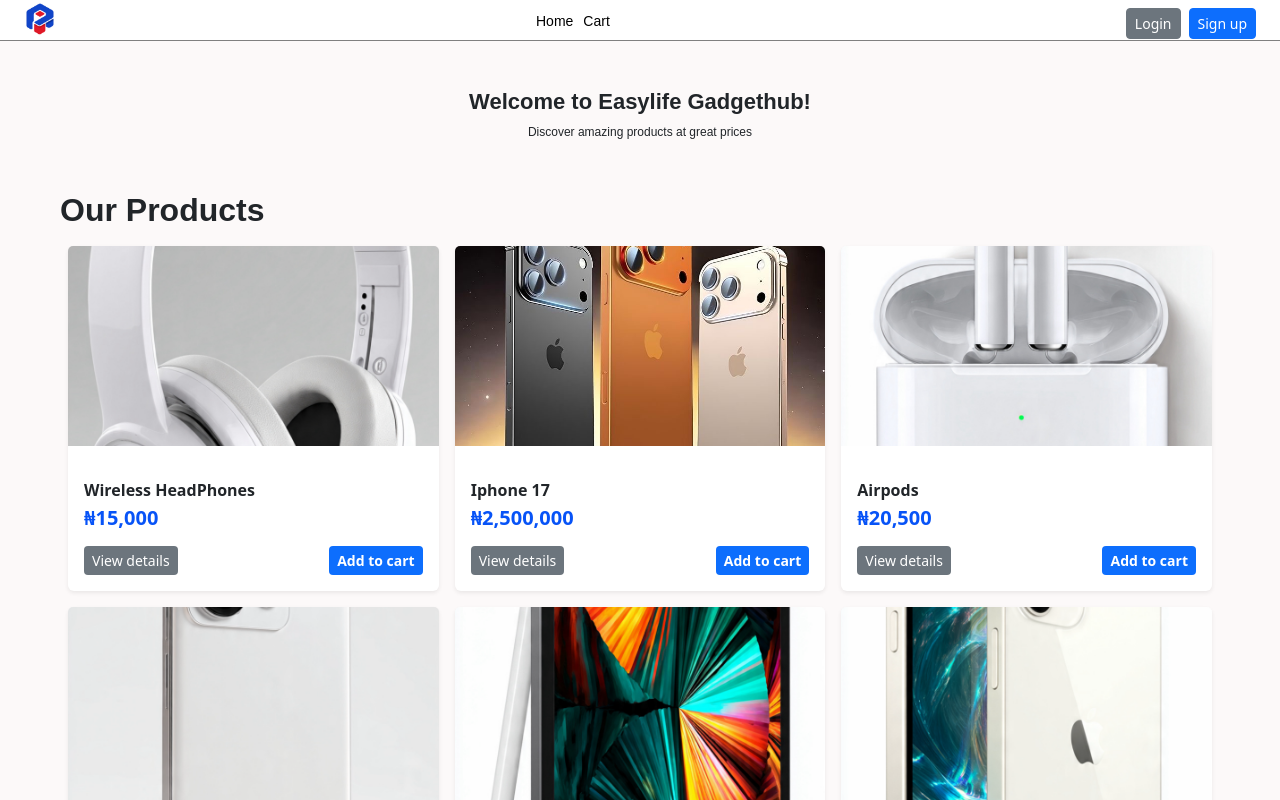
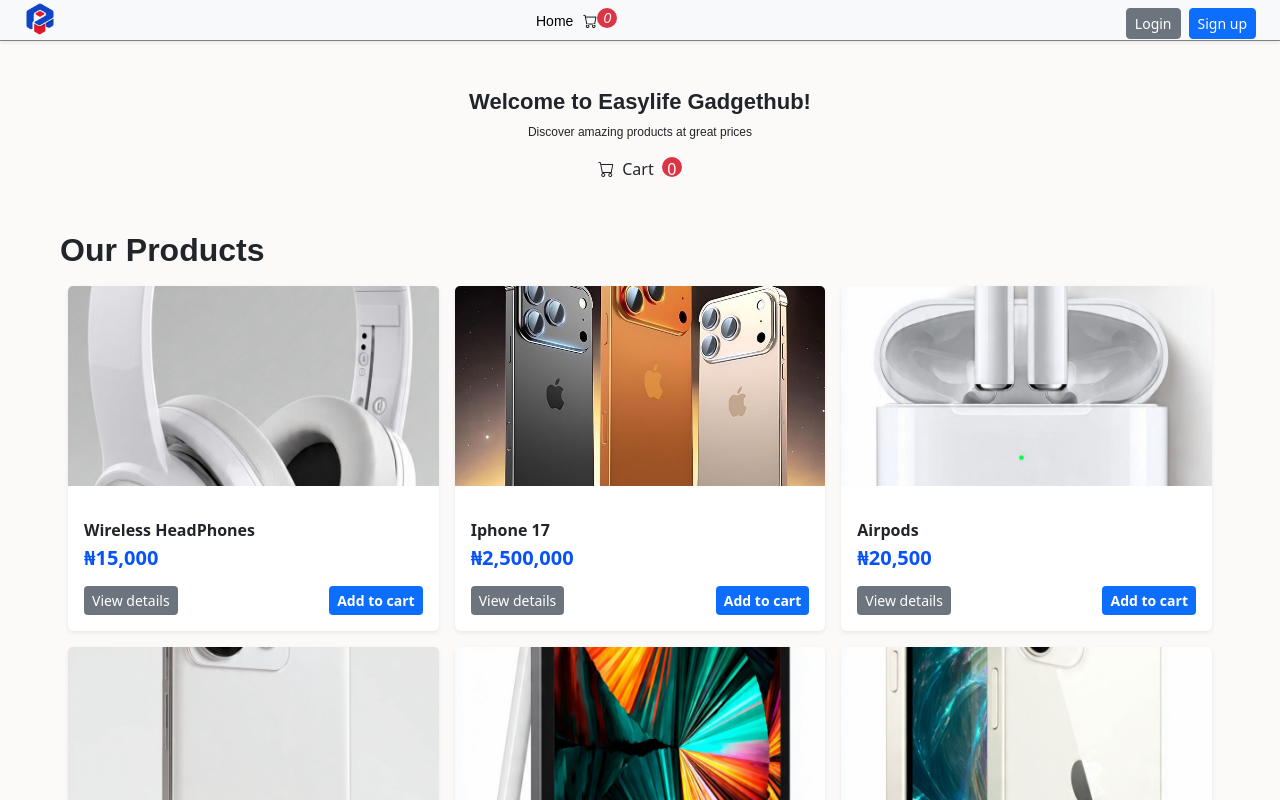
Before and after one commit to ighoyotaumukoro/oyowe-e-commerce, a React (Vite) app: page / in a window 1280 px wide. Shown: the top 800 px of the page. Built offline with nearby package versions, Linux system fonts and the light colour scheme.

Commit message:
fix: Cart Icon

```diff
--- a/package.json
+++ b/package.json
@@ -11,6 +11,7 @@
   },
   "dependencies": {
     "bootstrap": "^5.3.8",
+    "bootstrap-icons": "^1.13.1",
     "react": "^19.2.7",
     "react-bootstrap": "^2.10.10",
     "react-dom": "^19.2.7",
--- a/src/components/Navbar.jsx
+++ b/src/components/Navbar.jsx
@@ -2,11 +2,15 @@
 import { Container, Nav, NavDropdown, Form, Button } from "react-bootstrap";
 import { useContext } from "react";
 import { AuthContext } from "../context/AuthContext";
+import { useCart } from "../context/CartContext";
 
 export default function Navbar() {
   const { user, logout } = useContext(AuthContext);
+  const { addToCart, cartItems } = useCart();
+    const productInCart = cartItems.find((item) => item.id === product.id);
+    const totalItems = cartItems.reduce((total, item) => total + item.quantity, 0);
   return (
-    <Nav className="container-fluid navbar bg-white">
+    <Nav className="container-fluid navbar bg-light shadow-sm py-2">
       <div className="navbar-container d-flex">
         <Link to="/" className="navbar-brand">
           <img
@@ -19,7 +23,7 @@
             Home
           </Link>
           <Link to="/checkout" className="cart">
-            Cart
+            <i className="bi bi-cart"><span className="bg-danger text-white" style={{position:"absolute", width:"20px", height:"20px", textAlign:"center", justifyItems:"center", borderRadius:"10px"}}>{totalItems}</span></i>
           </Link>
         </div>
         {!user ? (
--- a/src/components/Pages/Checkout.jsx
+++ b/src/components/Pages/Checkout.jsx
@@ -15,12 +15,14 @@
                 <div className="checkout-items d-flex">
                   <img
                     src={item.product.image}
-                    className="mb-4 cart-image img-fluid"
+                    className="rounded-3 mb-4 cart-image img-fluid"
                   />
                   <div className="checkout-item-details ms-4">
                     <h3 className="checkout-item-name">{item.product.name}</h3>
-                    <p className="checkout-item-price">
+
+                    <p className="checkout-item-price ">
                       ₦{item.product.price} each
+                      <span className="position-absolute end-0 me-4"></span>
                     </p>
                   </div>
                 </div>
--- a/src/components/Pages/HomePage.jsx
+++ b/src/components/Pages/HomePage.jsx
@@ -1,16 +1,25 @@
 import { product } from "../../data/products";
 import { Link } from "react-router-dom";
+import { useCart } from "../../context/CartContext";
 import ProductCard from "./ProductCard";
 export default function HomePage() {
+  const { addToCart, cartItems } = useCart();
+  const productInCart = cartItems.find((item) => item.id === product.id);
+  const totalItems = cartItems.reduce((total, item) => total + item.quantity, 0);
   return (
     <div className="page py-4">
       <div className="home-hero">
-        <h1 className="welcome fw-bolder pt-4">
+        <h2 className="welcome fw-bolder pt-4">
           Welcome to Easylife Gadgethub!
-        </h1>
+        </h2>
         <p className="sub">Discover amazing products at great prices</p>
       </div>
       <div className="container-fluid ">
+        <p className="d-flex justify-content-center">
+          <i className="bi bi-cart"></i>
+          <span className="mx-2">Cart</span>
+          <label className="bg-danger text-white" style={{width:"20px", height:"20px", textAlign:"center", justifyItems:"center", borderRadius:"10px"}}>{totalItems}</label>
+        </p>
         <h2 className="fw-bold page-title mx-md-5">Our Products</h2>
         <div
           className="product-list g-3 mx-md-5  pb-3 g-md-4  d-flex"
--- a/src/components/Pages/ProductCard.jsx
+++ b/src/components/Pages/ProductCard.jsx
@@ -38,7 +38,7 @@
             style={{}}
             onClick={() => addToCart(product.id)}
           >
-            Add to cart{productQuantityLabel}
+            Add to cart
           </button>
         </div>
       </div>
--- a/src/components/Pages/ProductDetails.jsx
+++ b/src/components/Pages/ProductDetails.jsx
@@ -27,14 +27,20 @@
   }
 
   const productInCart = cartItems.find((item) => item.id === product.id);
-  const productQuantityLabel = productInCart
-    ? `(${productInCart.quantity})`
-    : "";
+  const totalItems = cartItems.reduce(
+    (total, item) => total + item.quantity,
+    0,
+  );
   return (
     <div className="page rounded-3">
+      <p className="mt-5 mb-0 d-flex justify-content-center">
+          <i className="bi bi-cart"></i>
+          <span className="mx-2">Cart</span>
+          <label className="bg-danger text-white" style={{width:"20px", height:"20px", textAlign:"center", justifyItems:"center", borderRadius:"10px"}}>{totalItems}</label>
+        </p>
       <div className="container-fluid">
         <div
-          className="product-detail mt-5 bg-white py-3 ps-4 rounded-2"
+          className="product-detail mt-3 bg-white py-3 ps-4 rounded-2"
           style={{ display: "flex", gap: "30px" }}
         >
           <div className="product-detail-image">
@@ -55,7 +61,7 @@
               className="btn btn-sm btn-primary"
               onClick={() => addToCart(product.id)}
             >
-              Add to cart{productQuantityLabel}
+              Add to cart
             </button>
           </div>
         </div>
--- a/src/main.jsx
+++ b/src/main.jsx
@@ -4,6 +4,7 @@
 import App from './App.jsx'
 
 import 'bootstrap/dist/css/bootstrap.min.css';
+import 'bootstrap-icons/font/bootstrap-icons.css';
 import './App.css';
 
 
```
Also changed, not shown: 1 other file (tests, documents, lock files or other folders).
